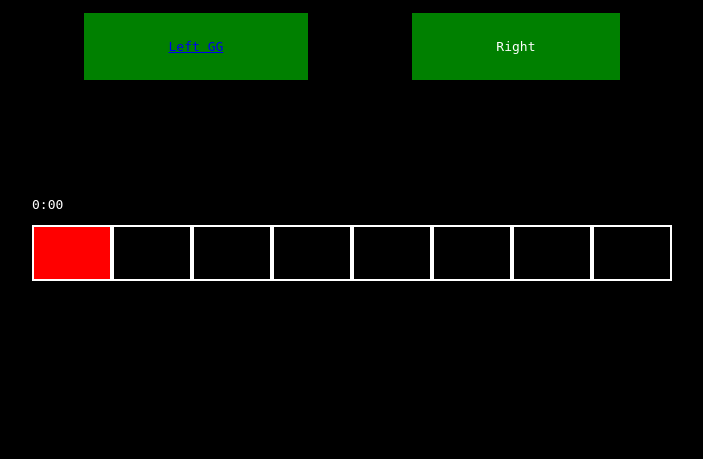
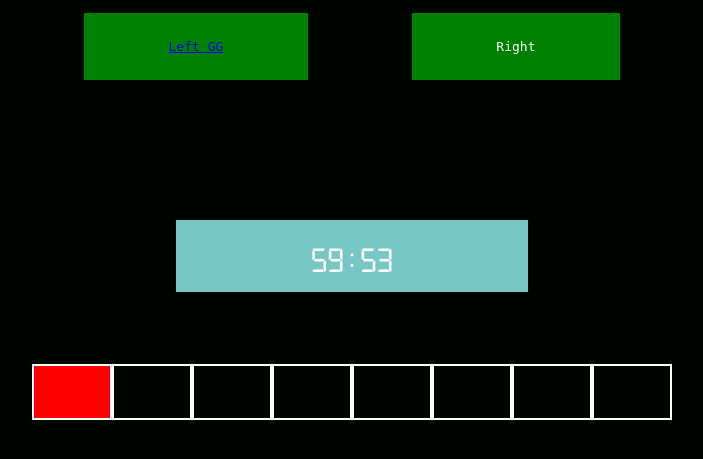
Before and after one commit to SytzeSimonse/CS_EscapeRoom, a PHP site: page /game.php in a window 1280 px wide. Shown: the part 213-672 px from the top of the page, without its empty margins (288-991 px from the left). Run offline with PHP 8.4, Linux system fonts and the light colour scheme; some libraries are stand-ins or nearby versions.

Commit message:
Added custom font for countdown timer. Added variables for color palette.

```diff
--- a/css/beezee.css
+++ b/css/beezee.css
@@ -28,6 +28,22 @@ div#eyes_container {
   padding: 2em;
   margin: 2em 4em 8em 4em;
   text-align: center;
+}
+
+/* Timer */
+div#timer_container {
+  display: grid;
+  grid-template-columns: auto;
+}
+
+div#timer {
+  text-align: center;
+  font-size: 36px;
+  background-color: var(--grijs-blauw);
+  font-family: Digital7Mono;
+  margin: 1em 4em 2em 4em;
+  height: 2em;
+  line-height: 2em;
 }
 
 /* Container of mouth */
--- a/css/main.css
+++ b/css/main.css
@@ -1,9 +1,24 @@
-/* Import other CSS  */
+/* Import other CSS files.  */
 @import url("beezee.css");
 
-/* Main screen styling */
+/* Use custom fonts (downloaded). */
+@font-face {
+  font-family: Digital7Mono;
+  src: url('../fonts/Digital7-mono.ttf');
+}
+
+/* Save colors to variables. */
+:root {
+    --zwart:        #000500;
+    --paars:        #802392;
+    --rood:         #f22e2e;
+    --grijs-blauw:  #79c7c5;
+    --grijs-licht:  #ade1e5;
+}
+
+/* Main screen styling. */
 body {
-  background-color: black;
+  background-color: var(--zwart);
   font-family: monospace;
   color: white;
 }
--- a/game.php
+++ b/game.php
@@ -33,7 +33,7 @@
       </div>
 
       <div id="timer_container">
-        <p id="timer">2:00</p>
+        <div id="timer">2:00</div>
       </div>
 
       <!-- FRAME mouth -->
--- a/javascript/general.js
+++ b/javascript/general.js
@@ -26,7 +26,7 @@ $(function() {
   // @endText string: Text to display when timer reaches zero.
   var timeoutHandle;
   function countdown(minutes,endText) {
-      var seconds = 5;
+      var seconds = 60;
       var mins = minutes
       function tick() {
           var timer = document.getElementById("timer")
@@ -48,7 +48,7 @@ $(function() {
       }
       tick();
   }
-  countdown(1,"GAME OVER");
+  countdown(60,"GAME OVER");
 
   // End of JQuery document ready function.
 });
```
Also changed, not shown: fonts/Digital7-mono.ttf (added).
